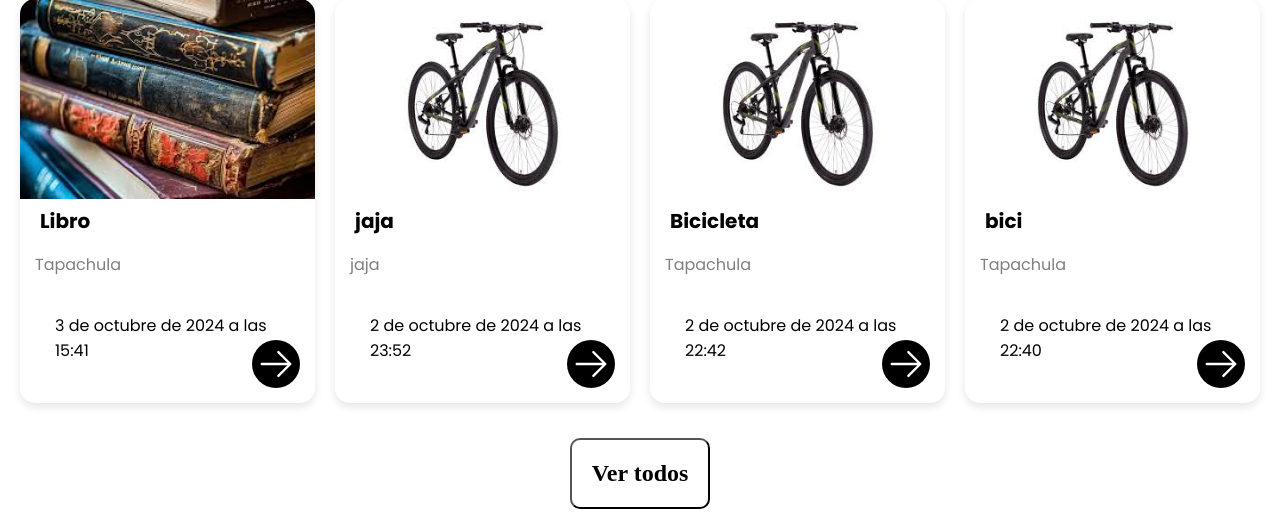
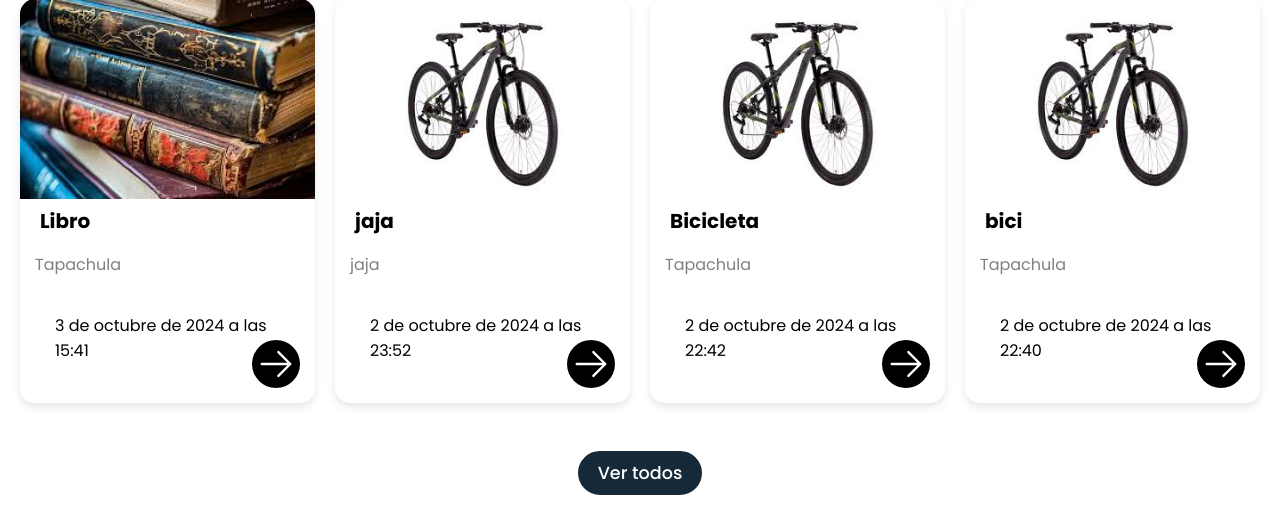
Before and after one commit to Ezequielpm/proyecto-web-ambiental, a Django app: page / in a window 1280 px wide. Shown: the part 967-1490 px from the top of the page. Run offline with Django 5.2, Linux system fonts and the light colour scheme; data comes from the database, SQL or seed files in the repository.

Commit message:
update button view-all

```diff
--- a/core/static/core/styles/style-home.css
+++ b/core/static/core/styles/style-home.css
@@ -4,7 +4,6 @@
 }
 
 html {
-
   scroll-behavior: smooth; /*para desplazamientos suaves*/
 }
 
@@ -54,7 +53,7 @@ header {
   transition: background-color 0.3s, color 0.3s;
 }
 
-.navbar ul li form button{
+.navbar ul li form button {
   color: black;
   text-decoration: none;
   text-align: center;
@@ -118,7 +117,6 @@ header {
 .title-shadow {
   text-shadow: 2px 2px 3px rgba(0, 0, 0, 0.5);
   margin: 0;
-
 }
 
 .text-shadow {
@@ -126,7 +124,8 @@ header {
   margin: 0;
 }
 
-.button-container{ /* pendiente checar como centrar el button*/
+.button-container {
+  /* pendiente checar como centrar el button*/
   display: flex;
   align-items: center;
   justify-content: center;
@@ -144,7 +143,6 @@ header {
   bottom: 70px;
   border: none;
 }
-
 
 .content-section {
   padding: 50px 20px;
@@ -169,7 +167,7 @@ header {
   align-items: center;
   justify-content: space-between;
 }
-.product-section__title{
+.product-section__title {
   margin: 40px 0 0;
   padding-left: 90px;
   color: black;
@@ -187,7 +185,6 @@ header {
   max-width: 600px;
   display: none;
 }
-
 
 .card-container {
   display: flex;
@@ -217,7 +214,7 @@ header {
   object-fit: cover;
 }
 
-.no-images h2{
+.no-images h2 {
   text-align: center;
   color: blueviolet;
 }
@@ -249,7 +246,7 @@ header {
   margin: 0 5px 5px;
 }
 
-.item-location{
+.item-location {
   color: gray;
   margin-bottom: 5px;
 }
@@ -270,10 +267,9 @@ header {
   border-radius: 50%;
   padding: 5px;
   cursor: pointer;
-
 }
 
-.svg-heart-icon{
+.svg-heart-icon {
   stroke: white;
 }
 
@@ -281,25 +277,29 @@ header {
   stroke: white;
 }
 
-.footer{
+.footer {
   height: 100px;
   /* width: 100%; */
   display: flex;
   justify-content: center;
   align-items: center;
 }
-#button-see-all{
-  width: auto;
-  height: auto;
-  padding: 20px;
-  border-radius: 10px;
-  background-color: rgb(255, 255, 255);
-  font-size: 24px;
-  font-family: 'Times New Roman', Times, serif;
-  font-weight: 700;
+#button-see-all {
+  width: 8rem;
+  height: 3rem;
+  border-radius: 1.875rem;
+  border: 0.125rem solid white;
+  background-color: #162938;
+  color: white;
+  font-size: 1.1rem;
+  font-family: var(--font-family);
+  font-weight: 500;
+  transition: .5s;
 }
 
-#button-see-all:hover{
-  background-color: aquamarine;
+#button-see-all:hover {
+  background: #fff;
+  border: 0.125rem solid #162938;
+  color: #162938;
   cursor: pointer;
 }
```
